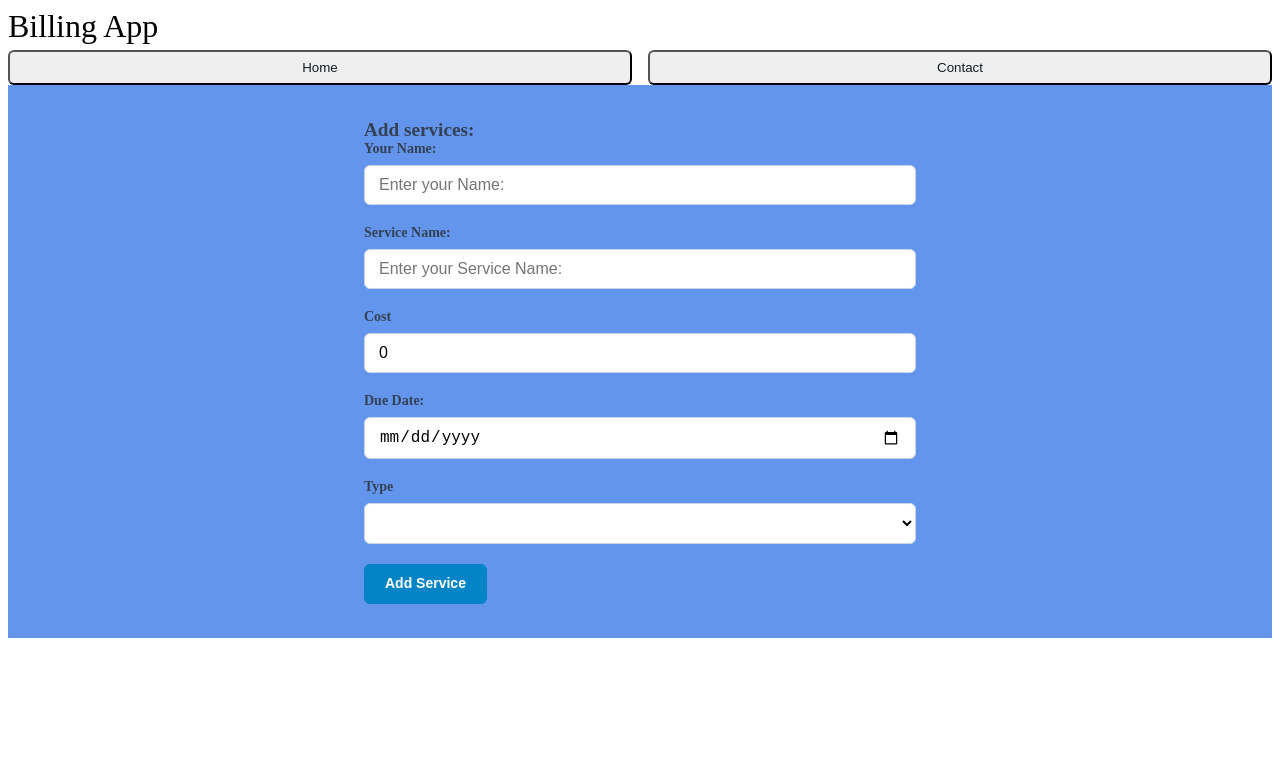
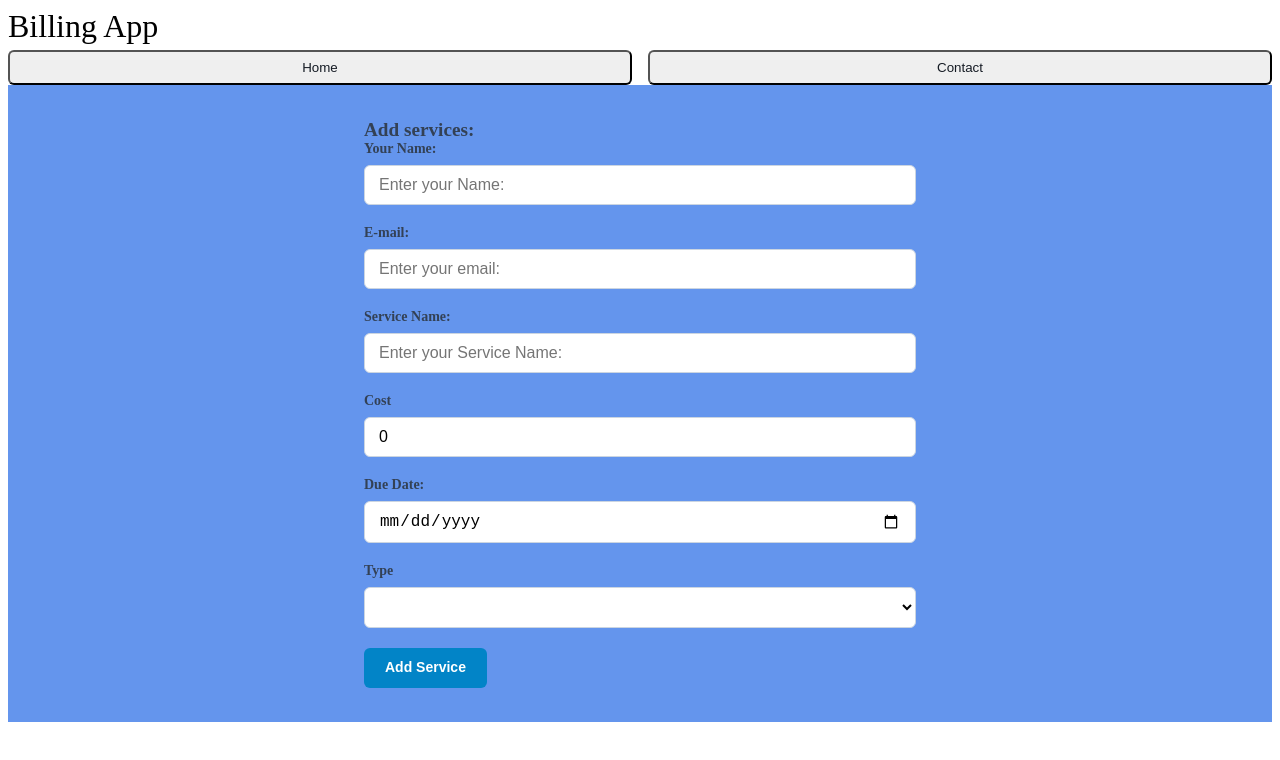
Before and after one commit to ingRicardo/billing-app, an Angular app: page / in a window 1280 px wide. Shown: the top 760 px of the page. Built offline with nearby package versions, Linux system fonts and the light colour scheme.

Commit message:
email field added

```diff
--- a/src/app/components/home/home.html
+++ b/src/app/components/home/home.html
@@ -7,6 +7,10 @@
         <div class="form-group">
             <label for="name">Your Name: </label>
             <input type="text" [(ngModel)]="name" name="name" id="name" placeholder="Enter your Name: ">
+        </div>
+        <div class="form-group">
+            <label for="email">E-mail: </label>
+            <input type="email" [(ngModel)]="email" name="email" id="email" placeholder="Enter your email: ">
         </div>
         <div class="form-group">
             <label for="servicename">Service Name: </label>
--- a/src/app/components/home/home.ts
+++ b/src/app/components/home/home.ts
@@ -16,9 +16,10 @@ export class Home {
   cost = signal<number>(0);
   duedate = signal<string>('');
   type = signal<string>('');
+  email = signal<string>('');
   addService() {
     console.log('add service  name : ', this.name() ,' servicename: ', this.servicename(),
-    'number: ', this.cost(), 'duedate: ',this.duedate(), 'type: ', this.type());
+    'number: ', this.cost(), 'duedate: ',this.duedate(), 'type: ', this.type(), 'email: ',this.email());
   }
 
 }
```
